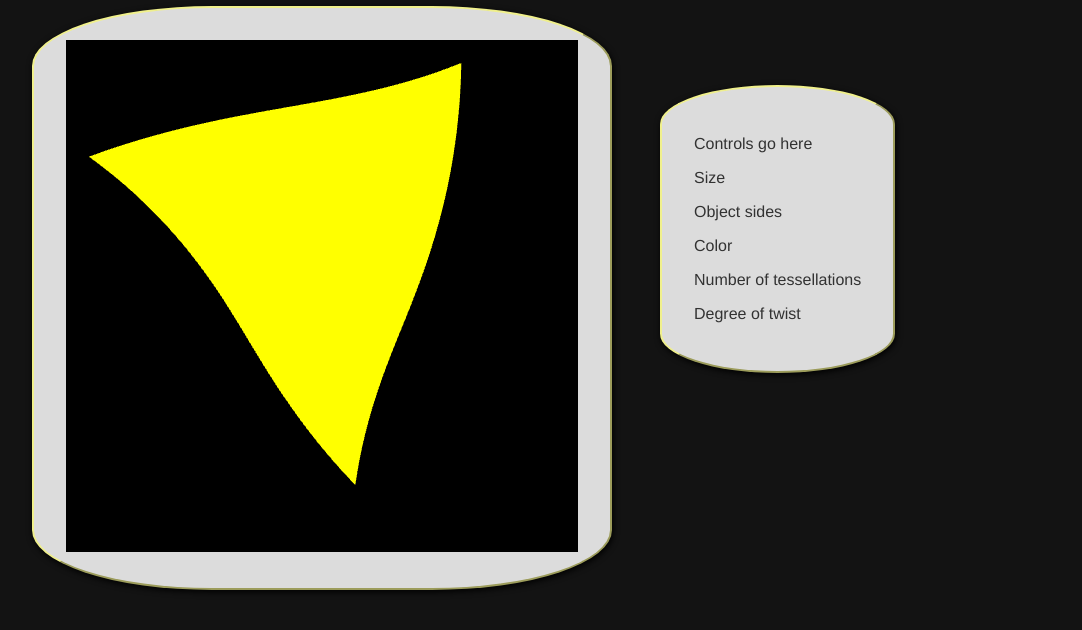
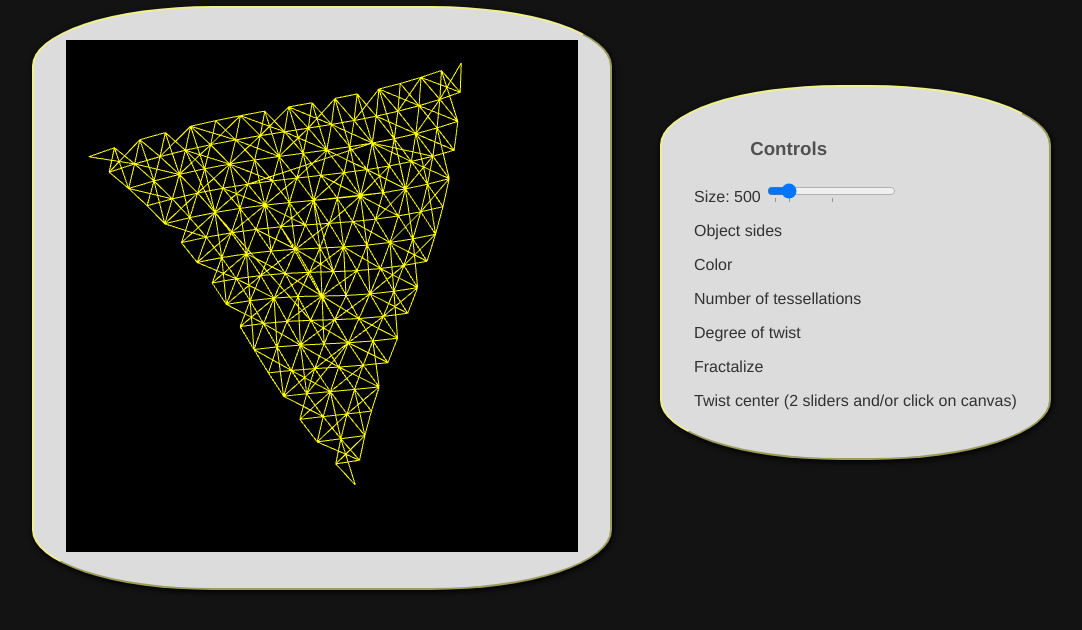
Before and after one commit to shiftplusplus/shiftplusplus.github.io, a PHP site: page /Assig1/index.html in a window 1280 px wide. Shown: the part 131-761 px from the top of the page, without its empty margins (8-1090 px from the left). Run offline with PHP 8.4, Linux system fonts and the light colour scheme; some libraries are stand-ins or nearby versions.

Commit message:
Goals for interactivity

```diff
--- a/Assig1/Assig1.js
+++ b/Assig1/Assig1.js
@@ -4,8 +4,9 @@ function deg2Rad(deg){
 }
 //vars
 var points = [];
-var numTimesToSubdivide = 8;
+var numTimesToSubdivide = 4;
     /* initial triangle */
+    //Change to be regular n-gon (n=SIDES) centered at 0,0 of radius SIZE
 var vertices = [
     vec2(-1,-1),
     vec2(0,1),
@@ -15,6 +16,8 @@ tessellate (vertices[0],vertices[1],vertices[2], numTimesToSubdivide);
 
 
 //init
+
+//Move most of this to a "update" function, and attach that to all controls
 window.onload = function init(){
     var canvas = document.getElementById("gl-canvas");
     gl = WebGLUtils.setupWebGL(canvas);
@@ -57,10 +60,11 @@ function tessellate(a,b,c,count){
     var bc = mix(b,c,0.5);
    // count--;
   //new triangles
+    tessellate(c,ac,bc,count-1);
     tessellate(a,ab,ac,count-1);
-    tessellate(c,ac,bc,count-1);
+    tessellate(ab,bc,ac,count-1);
     tessellate(b,bc,ab,count-1);
-    tessellate(ab,bc,ac,count-1);
+
     }
 }
 
@@ -92,5 +96,5 @@ function twist(pts,twistAmount,centerX,centerY,sizeAdjust) {
 //render
 function render(){
     gl.clear(gl.COLOR_BUFFER_BIT);
-    gl.drawArrays(gl.TRIANGLES,0,points.length);
+    gl.drawArrays(gl.LINE_LOOP,0,points.length);
 }
--- a/Assig1/index.html
+++ b/Assig1/index.html
@@ -1,6 +1,7 @@
 <!DOCTYPE html>
 <html>
     <head>
+        <script src="https://ajax.googleapis.com/ajax/libs/jquery/2.1.3/jquery.min.js"></script>
         <title>Assignment 1 | Interactive Computer Graphics with WebGL</title>
         <link rel="stylesheet" rev="stylesheet" href="../Common/main.css" type="text/css" />
         <!-- Scripts -->
@@ -24,8 +25,10 @@ void main() {
 }
         </script>
 
-
-    </head>
+        <script>
+        $("input")..change()
+        </script>
+        </head>
     <body>
         <header>
             <h1>Assignment 1 : Tessellation and Twist</h1>
@@ -35,12 +38,24 @@ void main() {
             <canvas id="gl-canvas" width="512" height="512"> Sorry, your browser doesn't support HTML5 canvas.</canvas>
         </article>
         <article id="controls">
-            <p>Controls go here</p>
-            <p>Size</p>
+            <h3>Controls</h3>
+            <p>
+                <label for="size" >Size: </label>
+                <output name="size" for="size">500</output>
+                <input type="range" min="400" max="1200" step="20" value="500" id="size" class="controls" list="sizes">
+                    <datalist id="sizes">
+                        <option label="400">400</option>
+                        <option label="512">500</option>
+                        <option label="800">800</option>
+                    </datalist>
+                </input>
+            </p>
             <p>Object sides</p>
             <p>Color</p>
             <p>Number of tessellations</p>
             <p>Degree of twist</p>
+            <p>Fractalize</p>
+            <p>Twist center (2 sliders and/or click on canvas)</p>
 
         </article>
     </body>
```
Also changed, not shown: Common/main.css (line endings or trailing spaces).
